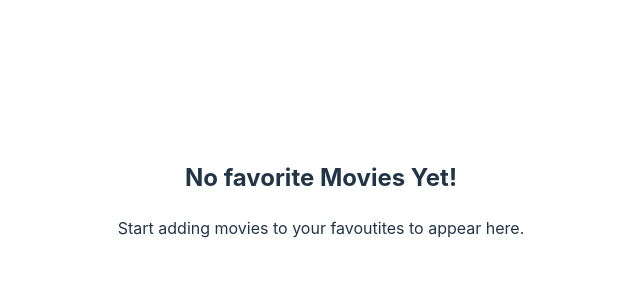
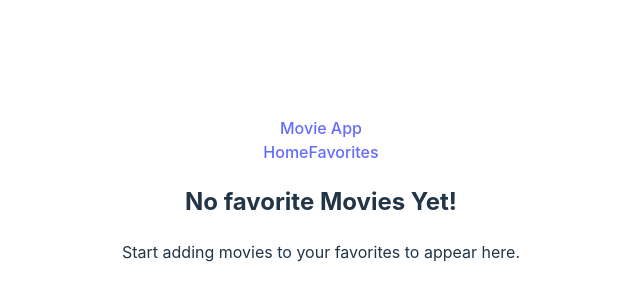
Before and after one commit to prathamkchandra/Movie-card, a React (Vite) app in the folder frontend/: page /favorite in a window 1280 px wide. Shown: the part 202-502 px from the top of the page, without its empty margins (319-959 px from the left). Built offline with nearby package versions, Linux system fonts and the light colour scheme.

Commit message:
added:Navbar

```diff
--- a/frontend/src/App.jsx
+++ b/frontend/src/App.jsx
@@ -1,17 +1,20 @@
 import "./App.css";
+import Navbar from "./components/Navbar";
 import Favorite from "./pages/Favorite";
 import Home from "./pages/Home";
 import { Routes, Route } from "react-router-dom";
 
 function App() {
   return (
+    <div>
+     <Navbar/>
        <main className="main-content">
     <Routes>
       <Route path="/" element={<Home />} />
       <Route path="/favorite" element={<Favorite />} />
     </Routes>
   </main>
+  </div>
   );
 }
-
 export default App;
--- /dev/null
+++ b/frontend/src/components/Navbar.jsx
@@ -0,0 +1,19 @@
+import { Link } from "react-router-dom";
+function Navbar() {
+  return (
+    <nav className="navbar">
+      <div className="navbar-brand">
+        <Link to="/">Movie App</Link>
+      </div>
+      <div className="navbar-links">
+        <Link to="/" className="nav-link">
+          Home
+        </Link>
+        <Link to="/favorites" className="nav-link">
+          Favorites
+        </Link>
+      </div>
+    </nav>
+  );
+}
+export default Navbar;
--- /dev/null
+++ b/frontend/src/css/App.css
@@ -0,0 +1,8 @@
+.main-content {
+    flex: 1;
+    padding: 2rem;
+    box-sizing: border-box;
+    width: 100%;
+    display: flex;
+    flex-direction: column;
+  }
--- a/frontend/src/pages/Favorite.jsx
+++ b/frontend/src/pages/Favorite.jsx
@@ -1,7 +1,7 @@
 function Favorite() {
     return <div className="favourites-empty">
         <h2>No favorite Movies Yet!</h2>
-        <p>Start adding movies to your favoutites to appear here. </p>
+        <p>Start adding movies to your favorites to appear here. </p>
          </div>
 }
 
```
Lines whose indentation alone changed are shown as unchanged.
